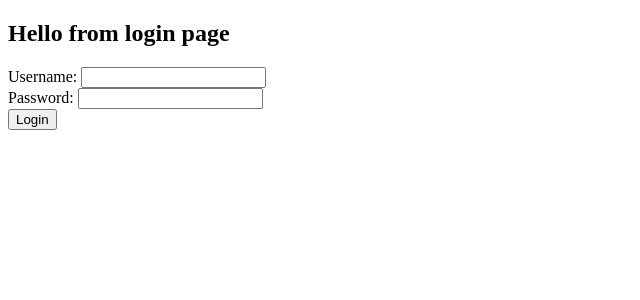
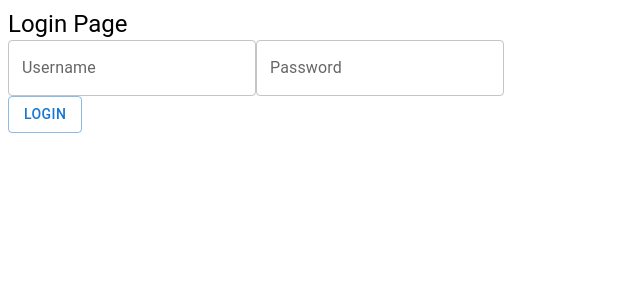
Before and after one commit to crisaguilar/entregas-master-frontend, a React app in the folder Entrega4_react/: page / in a window 1280 px wide. Shown: the top 300 px of the page, without its empty margins (0-640 px from the left). Built offline with nearby package versions, Linux system fonts and the light colour scheme.

Commit message:
refactoring

```diff
--- a/Entrega4_react/package.json
+++ b/Entrega4_react/package.json
@@ -33,6 +33,10 @@
     "webpack-dev-server": "^4.9.0"
   },
   "dependencies": {
+    "@emotion/react": "^11.11.4",
+    "@emotion/styled": "^11.11.0",
+    "@fontsource/roboto": "^5.0.12",
+    "@mui/material": "^5.15.14",
     "react": "^18.1.0",
     "react-dom": "^18.1.0",
     "react-router-dom": "^6.3.0"
--- a/Entrega4_react/src/app.tsx
+++ b/Entrega4_react/src/app.tsx
@@ -1,16 +1,16 @@
 import React from "react";
 import { BrowserRouter as Router, Routes, Route } from "react-router-dom";
-import { LoginPage } from "./login";
-import { ListPage } from "./list";
-import { DetailPage } from "./detail";
+import { Login } from "./login/Login";
+import { ListContainer } from "./list/ListContainer";
+import { Detail } from "./detail/Detail";
 
 export const App = () => {
   return (
     <Router>
       <Routes>
-        <Route path="/" element={<LoginPage />} />
-        <Route path="/list/:organization?" element={<ListPage />} />
-        <Route path="/detail/:id" element={<DetailPage />} />
+        <Route path="/" element={<Login />} />
+        <Route path="/list/:organization?" element={<ListContainer />} />
+        <Route path="/detail/:id" element={<Detail />} />
       </Routes>
     </Router>
   );
--- a/Entrega4_react/src/detail.tsx
+++ /dev/null
@@ -1,14 +0,0 @@
-import React from "react";
-import { Link, useParams } from "react-router-dom";
-
-export const DetailPage: React.FC = () => {
-  const {id} = useParams();
-
-  return (
-    <>
-      <h2>Hello from Detail page</h2>
-      <h3>User Id: {id}</h3>
-      <Link to="/list">Back to list page</Link>
-    </>
-  );
-};
--- /dev/null
+++ b/Entrega4_react/src/detail/Detail.tsx
@@ -0,0 +1,22 @@
+import React from "react";
+import { useNavigate, useParams } from "react-router-dom";
+import { Button } from "@mui/material";
+
+export const Detail: React.FC = () => {
+  const { id } = useParams();
+  const navigate = useNavigate();
+  const goBack = () => {
+    navigate(-1);
+  };
+
+  return (
+    <>
+      <h2>Hello from Detail page</h2>
+      <h3>User Id: {id}</h3>
+
+      <Button onClick={goBack} variant="outlined" type="submit">
+        Back to list page
+      </Button>
+    </>
+  );
+};
--- a/Entrega4_react/src/list.tsx
+++ /dev/null
@@ -1,67 +0,0 @@
-import React from "react";
-import { Link, useNavigate, useParams } from "react-router-dom";
-
-interface MemberEntity {
-  id: string;
-  login: string;
-  avatar_url: string;
-}
-
-export const ListPage: React.FC = () => {
-  const params = useParams();
-  let urlOrganization = "lemoncode";
-  if (params.organization) {
-    urlOrganization = params.organization;
-  }
-
-  const [organization, setOrganization] =
-    React.useState<string>(urlOrganization);
-  const [members, setMembers] = React.useState<MemberEntity[]>([]);
-  const navigate = useNavigate();
-
-  function fetchMembers(organization: string) {
-    fetch(`https://api.github.com/orgs/${organization}/members`)
-      .then((response) => response.json())
-      .then((json) => setMembers(json));
-  }
-
-  React.useEffect(() => {
-    fetchMembers(organization);
-  }, []);
-
-  return (
-    <>
-      <div>
-        <input
-          type="text"
-          value={organization}
-          onChange={(event) => {
-            setOrganization(event.target.value);
-          }}
-        />
-        <button
-          onClick={() => {
-            navigate(`/list/${organization}`);
-            fetchMembers(organization);
-          }}
-        >
-          Search
-        </button>
-      </div>
-
-      <div className="member-list-container">
-        <span className="list-header">Avatar</span>
-        <span className="list-header">Id</span>
-        <span className="list-header">Name</span>
-        {members.map((member) => (
-          <>
-            <img src={member.avatar_url} />
-            <span>{member.id}</span>
-            <Link to={`/detail/${member.login}`}>{member.login}</Link>
-          </>
-        ))}
-      </div>
-      <Link to="/detail">Navigate to detail page</Link>
-    </>
-  );
-};
--- /dev/null
+++ b/Entrega4_react/src/list/ListContainer.tsx
@@ -0,0 +1,43 @@
+import React from "react";
+import { useParams } from "react-router-dom";
+import { SearchBar } from "./components/SearchBar";
+import { MemberList } from "./components/MemberList";
+
+interface MemberEntity {
+  id: string;
+  login: string;
+  avatar_url: string;
+}
+
+export const ListContainer: React.FC = () => {
+  const params = useParams();
+  let urlOrganization = "lemoncode";
+  if (params.organization) {
+    urlOrganization = params.organization;
+  }
+
+  const [organization, setOrganization] =
+    React.useState<string>(urlOrganization);
+  const [members, setMembers] = React.useState<MemberEntity[]>([]);
+
+  function fetchMembers(organization: string) {
+    fetch(`https://api.github.com/orgs/${organization}/members`)
+      .then((response) => response.json())
+      .then((json) => setMembers(json));
+  }
+
+  React.useEffect(() => {
+    fetchMembers(organization);
+  }, []);
+
+  return (
+    <>
+      <SearchBar
+        getMembers={fetchMembers}
+        organization={organization}
+        setOrganization={setOrganization}
+      />
+      <MemberList members={members} />
+    </>
+  );
+};
--- /dev/null
+++ b/Entrega4_react/src/list/components/MemberList.tsx
@@ -0,0 +1,35 @@
+import React from "react";
+import { Link } from "react-router-dom";
+import { Avatar, Box, Typography } from "@mui/material";
+
+interface MemberEntity {
+  id: string;
+  login: string;
+  avatar_url: string;
+}
+
+interface Props {
+  members: MemberEntity[];
+}
+
+export const MemberList: React.FC<Props> = ({members}: Props) => {
+  return (
+    <div className="member-list-container">
+      <Box sx={{ flexDirection: "row" }}>Avatar </Box>
+      <Box sx={{ flexDirection: "row" }}>Id </Box>
+      <Box sx={{ flexDirection: "row" }}>Name </Box>
+      {members.map((member) => (
+        <>
+          <Avatar
+            src={member.avatar_url}
+            sx={{ width: 75, height: 75 }}
+            variant="rounded"
+          />
+          <Typography>{member.id}</Typography>
+          <Link to={`/detail/${member.login}`}>{member.login}</Link>
+        </>
+      ))}
+      {/* <Link to="/detail">Navigate to detail page</Link> */}
+    </div>
+  );
+};
--- /dev/null
+++ b/Entrega4_react/src/list/components/SearchBar.tsx
@@ -0,0 +1,41 @@
+import React from "react";
+import { useNavigate, useParams } from "react-router-dom";
+import TextField from "@mui/material/TextField";
+import { Button } from "@mui/material";
+
+interface Props {
+  organization: string;
+  setOrganization: React.Dispatch<React.SetStateAction<string>>;
+  getMembers: (organization: string) => void;
+}
+
+export const SearchBar: React.FC<Props> = ({
+  getMembers,
+  organization,
+  setOrganization,
+}: Props): JSX.Element => {
+  const navigate = useNavigate();
+
+  return (
+    <>
+      <TextField
+        type="text"
+        value={organization}
+        onChange={(event) => {
+          setOrganization(event.target.value);
+        }}
+        label="Organization"
+      />
+      <Button
+        variant="outlined"
+        type="submit"
+        onClick={() => {
+          navigate(`/list/${organization}`);
+          getMembers(organization);
+        }}
+      >
+        Search
+      </Button>
+    </>
+  );
+};
--- a/Entrega4_react/src/login.tsx
+++ /dev/null
@@ -1,46 +0,0 @@
-import React from "react";
-import { Link, useNavigate } from "react-router-dom";
-
-export const LoginPage: React.FC = () => {
-  const navigate = useNavigate();
-  const [username, setUsername] = React.useState("");
-  const [password, setPassword] = React.useState("");
-
-  const handleNavigation = (e: React.FormEvent<HTMLFormElement>) => {
-    e.preventDefault();
-
-    if (username === "admin" && password === "test") {
-      navigate("/list");
-    } else {
-      alert("User / password not valid, psst... admin / test");
-    }
-  };
-
-  return (
-    <>
-      <form onSubmit={handleNavigation}>
-        <h2>Hello from login page</h2>
-
-        <div>
-          <div>
-            <label>Username: </label>
-            <input
-              value={username}
-              onChange={(e) => setUsername(e.target.value)}
-            />
-          </div>
-          <div>
-            <label>Password: </label>
-            <input
-              type="password"
-              value={password}
-              onChange={(e) => setPassword(e.target.value)}
-            />
-          </div>
-        </div>
-
-        <button type="submit">Login</button>
-      </form>
-    </>
-  );
-};
--- /dev/null
+++ b/Entrega4_react/src/login/Login.tsx
@@ -0,0 +1,44 @@
+import React from "react";
+import { useNavigate } from "react-router-dom";
+import { Button, Typography } from "@mui/material";
+import TextField from "@mui/material/TextField";
+
+export const Login: React.FC = () => {
+  const navigate = useNavigate();
+  const [username, setUsername] = React.useState("");
+  const [password, setPassword] = React.useState("");
+
+  const handleNavigation = (e: React.FormEvent<HTMLFormElement>) => {
+    e.preventDefault();
+
+    if (username === "admin" && password === "test") {
+      navigate("/list");
+    } else {
+      alert("User / password not valid, psst... admin / test");
+    }
+  };
+
+  return (
+    <>
+      <form onSubmit={handleNavigation}>
+        <Typography variant="h5">Login Page</Typography>
+        <div>
+          <TextField
+            value={username}
+            onChange={(e) => setUsername(e.target.value)}
+            label="Username"
+          />
+          <TextField
+            type="password"
+            value={password}
+            onChange={(e) => setPassword(e.target.value)}
+            label="Password"
+          />
+        </div>
+        <Button variant="outlined" type="submit">
+          Login
+        </Button>
+      </form>
+    </>
+  );
+};
--- a/Entrega4_react/tsconfig.json
+++ b/Entrega4_react/tsconfig.json
@@ -13,6 +13,6 @@
     "skipLibCheck": true,
     "esModuleInterop": true
   },
-  "include": ["src/**/*"],
+  "include": ["src/**/*", "src/detail/Detail.tsx"],
   "exclude": ["node_modules"]
 }
```
Also changed, not shown: Entrega4_react/src/login/Login.scss (added), 1 other file (tests, documents, lock files or other folders).
